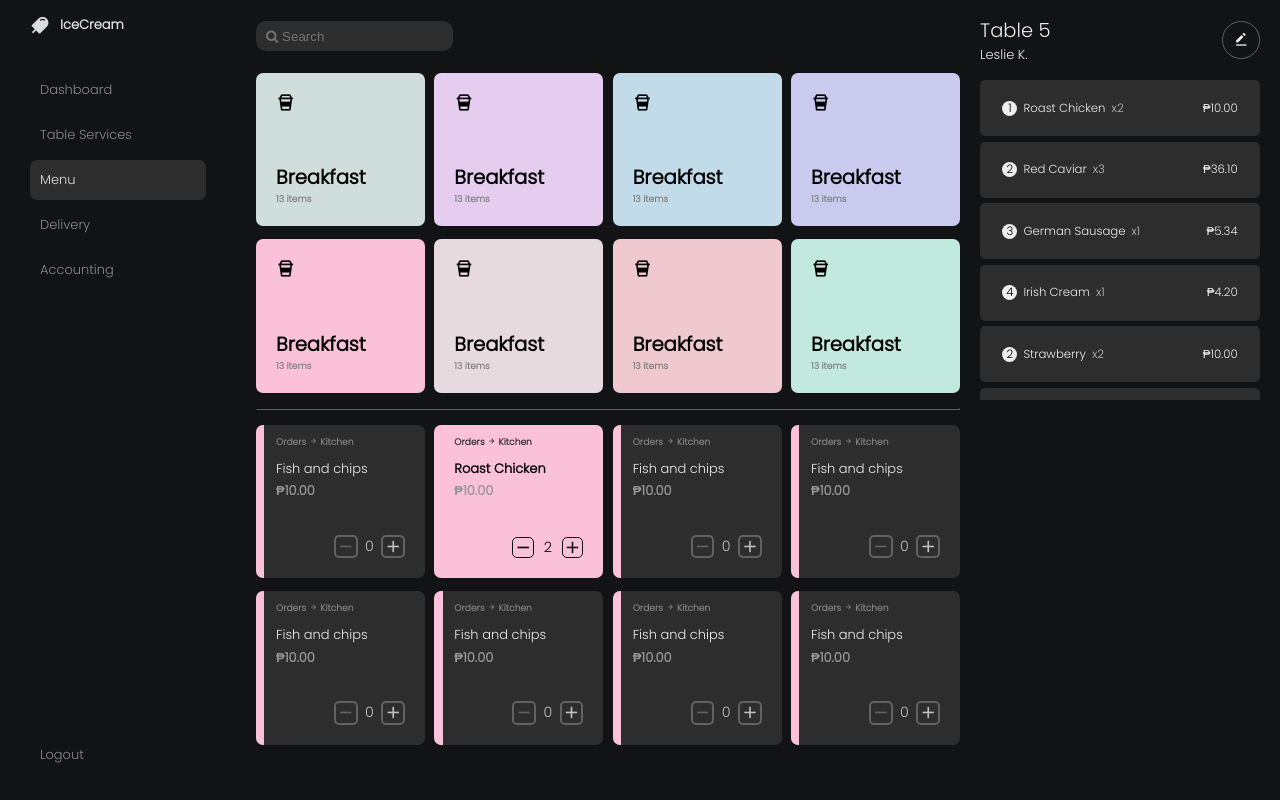
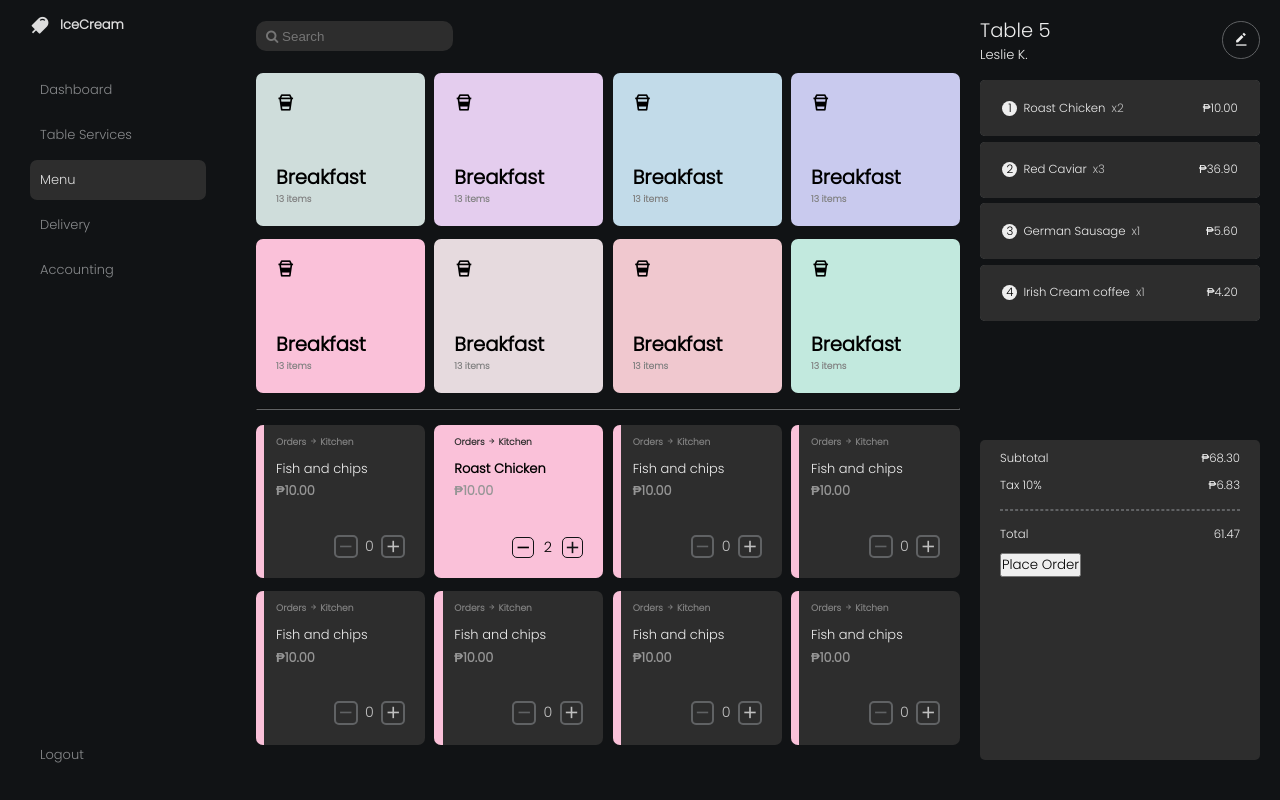
Before and after one commit to JhonLaden/ice-cream-repo, a PHP site: page /menu/menu.php in a window 1280 px wide. Run offline with PHP 8.4, Linux system fonts and the light colour scheme.

Commit message:
update right sidebar
adding animation for list and adding total container

```diff
--- a/css/home.css
+++ b/css/home.css
@@ -15,6 +15,7 @@
     --sidebar-width: 20%;
     --menu-width: 55%;
     --right-sidebar: 25%;
+    --list-width: 150%;
 }
 .dark-home{
     background: var(--dark-home);
@@ -24,6 +25,12 @@
 .divider{
     border-color: var(--dirty-white);
     margin: 15px 0;
+}
+
+.divider-2{
+    border-color: var(--dirty-white);
+    margin: 15px 0;
+    border-style:dashed;
 }
 
 .sidebar .sidebar-container{
@@ -111,6 +118,7 @@ a{
     flex-direction: column;
     height: 100%;
     width: 55vw;
+
 }
 
 .menu .menu-header{
@@ -356,6 +364,7 @@ a{
     flex-direction: column;
 }
 
+
 .main .sidebar-right .title-container{
     display: flex;
     justify-content: space-between;
@@ -377,12 +386,19 @@ a{
     max-height: 40vh;
     width: 100%;
     overflow-x: hidden;
-    overflow-y: scroll;
-
+    overflow-y: overlay;
+    margin-bottom: 20px;
 }
 
 .main .sidebar-right .list-container .want-list{
     width: 100%;
+}
+
+.main .sidebar-right .list-container .want-list .item{
+    background: var(--dirty-white);
+    border-radius: 5px;
+    position: relative;
+
 }
 
 .main .sidebar-right .list-container .want-list .want-item{
@@ -393,6 +409,7 @@ a{
     margin-bottom: 2%;
     font-size: 0.9rem;
     position: relative;
+    transition: var(--trans-3);
 }
 
 .list-container .want-list .want-item .details{
@@ -432,18 +449,25 @@ a{
 
 /* hover item */
 
-.main .sidebar-right .list-container .want-list .details:hover{
+.main .sidebar-right .list-container .want-list .item:hover .want-item{
     margin-left: 50px;
+    z-index: 1;
 }
-
-
 
 .main .sidebar-right .list-container .want-list .x-mark{
     position: absolute;
-    z-index: -1;
+    display: flex;
+    height: 100%;
+    width: 50px;
+    justify-content: center;
+    align-items: center;
 }
 
-
+.main .sidebar-right .list-container .want-list .x-mark .icon{
+    color: crimson;
+    display: flex;
+    font-size: 1.4rem;
+}
 
 /* scrollbar design */
 
@@ -463,3 +487,34 @@ a{
 ::-webkit-scrollbar-thumb:hover{
     background: #555;
 }
+
+/* scrollbar design end */
+
+
+/* total container */
+.main .sidebar-right .list-total{
+    display: flex;
+    flex-direction: column;
+    justify-content: space-between;
+    height: 85vh;
+}
+
+.sidebar-right .list-total .total-container{
+    min-height: 40vh;
+}
+
+.sidebar-right .list-total .total-container .total{
+    height: 100%;
+    padding: 10px 20px;
+    font-size: 0.9rem;
+    background-color: var(--dark-light);
+    border-radius: 5px;
+}
+
+.mb-10{
+    margin-bottom: 10px;
+}
+.flex-between{
+    display: flex;
+    justify-content: space-between;
+}
--- a/menu/menu.php
+++ b/menu/menu.php
@@ -277,12 +277,14 @@
                 <i class='bx bxs-edit-alt icon'></i>
             </span>
         </div>
+        <div class="list-total">
             <div class="list-container">
                 <ul class="want-list">
-                <li class="want-item">
+                    <li class="item">
                         <span class="x-mark">
-                        <i class='bx bx-x'></i>
+                            <i class='bx bxs-trash icon'></i>
                         </span>
+                        <div class="want-item">
                             <div class="details">
                                 <div class="counter-name">
                                     <span class="item-counter">1</span>
@@ -290,73 +292,89 @@
                                     <span class="quantity">x2</span>
                                 </div>
                             <div class="price">₱10.00</div>
+                        </div>
 
-                    </div>
                     </li>
 
-                <li class="want-item">
+                    <li class="item">
+                        <span class="x-mark">
+                            <i class='bx bxs-trash icon'></i>
+                        </span>
+                        <div class="want-item">
                             <div class="details">
                                 <div class="counter-name">
                                     <span class="item-counter">2</span>
                                     <span class="item-name">Red Caviar</span>
                                     <span class="quantity">x3</span>
                                 </div>
-                        <div class="price">₱36.10</div>
+                            <div class="price">₱36.90</div>
+                        </div>
 
-                    </div>
                     </li>
 
-                <li class="want-item">
+                    <li class="item">
+                        <span class="x-mark">
+                            <i class='bx bxs-trash icon'></i>
+                        </span>
+                        <div class="want-item">
                             <div class="details">
                                 <div class="counter-name">
                                     <span class="item-counter">3</span>
                                     <span class="item-name">German Sausage</span>
                                     <span class="quantity">x1</span>
                                 </div>
-                        <div class="price">₱5.34</div>
+                            <div class="price">₱5.60</div>
+                        </div>
 
-                    </div>
                     </li>
 
-                <li class="want-item">
+                    <li class="item">
+                        <span class="x-mark">
+                            <i class='bx bxs-trash icon'></i>
+                        </span>
+                        <div class="want-item">
                             <div class="details">
                                 <div class="counter-name">
                                     <span class="item-counter">4</span>
-                            <span class="item-name">Irish Cream</span>
+                                    <span class="item-name">Irish Cream coffee</span>
                                     <span class="quantity">x1</span>
                                 </div>
                             <div class="price">₱4.20</div>
+                        </div>
+
+                    </li>
+
+
 
             </div>
-                </li>
 
-                <li class="want-item">
-                    <div class="details">
-                        <div class="counter-name">
-                            <span class="item-counter">2</span>
-                            <span class="item-name">Strawberry</span>
-                            <span class="quantity">x2</span>
+            <div class="total-container">
+                <div class="total">
+                    <div class="subtax-total">
+                        <div class="subtax">
+                            <div class="flex-between mb-10">
+                                <span class="text">Subtotal</span>
+                                <span class="value">₱68.30</span>
                             </div>
-                        <div class="price">₱10.00</div>
+                            <div class="flex-between mb-10">
+                                <span class="text">Tax 10%</span>
+                                <span class="value">₱6.83</span>
+                            </div>
+                        </div>
+                        <hr class = "divider-2">
+                        <div class="flex-between mb-10">
+                            <span class="text">Total</span>
+                            <span class="value">61.47</span>
+                        </div>
+                    </div>
+                    <div class="place-order">
+                        <button><span>Place Order</span></button>
+                    </div>
+                </div>
 
             </div>
-                </li>
-                <li class="want-item">
-                    <div class="details">
-                        <div class="counter-name">
-                            <span class="item-counter">2</span>
-                            <span class="item-name">Strawberry</span>
-                            <span class="quantity">x2</span>
         </div>
-                        <div class="price">₱10.00</div>
 
-                    </div>
-                </li>
-            </ul>
-        </div>
-        <!-- <div class="total-container">
-
-        </div> -->
     <section>
     <div >
 
```
Lines whose indentation alone changed are shown as unchanged.
